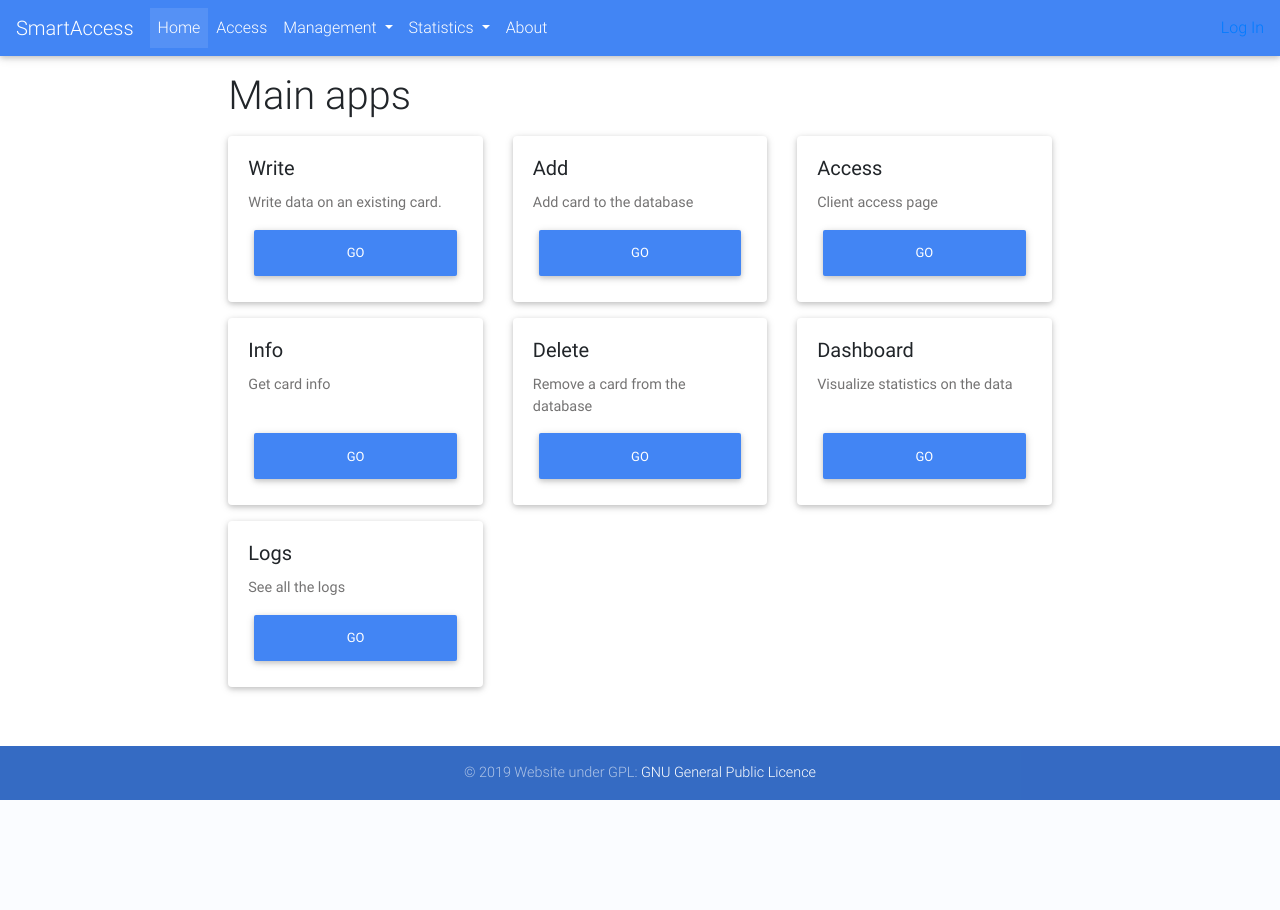
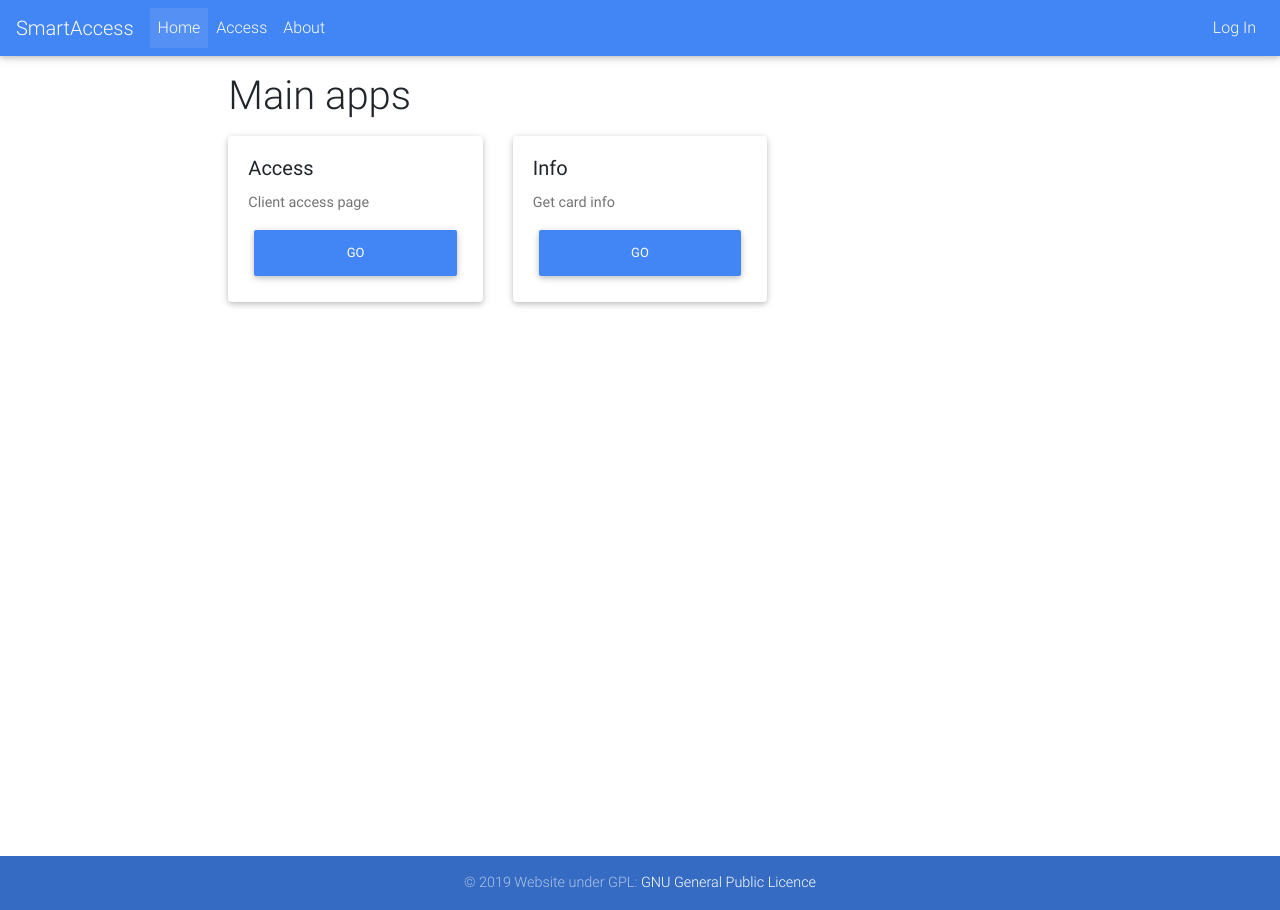
Before and after one commit to LorenzoAgnolucci/smartaccess, a Django app: page /rfid/ in a window 1280 px wide. Before the commit the page ends 800 px from the top, so only its background shows below. Run offline with Django 3.2, Linux system fonts and the light colour scheme; some libraries are stand-ins or nearby versions.

Commit message:
Different index page according to authentication

```diff
--- a/rfid/templates/rfid/access_result.html
+++ b/rfid/templates/rfid/access_result.html
@@ -8,7 +8,7 @@
         function Redirect() {
             window.location="{% url 'rfid:access_main' %}";
         }
-        setTimeout('Redirect()', 5000);
+        setTimeout('Redirect()', 10000);
     </script>
 
 {% endblock %}
--- a/rfid/templates/rfid/index.html
+++ b/rfid/templates/rfid/index.html
@@ -5,7 +5,7 @@
 {% block content %}
 
     <h1>Main apps</h1>
-
+    {% if user.is_authenticated %}
         {# BOOTSTRAP CARDS #}
         <div class="row">
             <div class="col-sm-4 py-2" style="max-width: 18rem;">
@@ -29,30 +29,15 @@
             <div class="col-sm-4 py-2" style="max-width: 18rem;">
                 <div class="card h-100">
                     <div class="card-body d-flex flex-column">
-                    <h5 class="card-title">Access</h5>
-                    <p class="card-text">Client access page</p>
-                    <a href="{% url 'rfid:access_main' %}" class="btn btn-primary mt-auto">Go</a>
-                </div>
-            </div>
-        </div>
-        <div class="col-sm-4 py-2" style="max-width: 18rem;">
-            <div class="card h-100">
-                <div class="card-body d-flex flex-column">
-                    <h5 class="card-title">Info</h5>
-                    <p class="card-text">Get card info</p>
-                    <a href="{% url 'rfid:info_card_scan' %}" class="btn btn-primary mt-auto">Go</a>
-                </div>
-            </div>
-        </div>
-        <div class="col-sm-4 py-2" style="max-width: 18rem;">
-            <div class="card h-100">
-                <div class="card-body d-flex flex-column">
                         <h5 class="card-title">Delete</h5>
                         <p class="card-text">Remove a card from the database</p>
                         <a href="{% url 'rfid:delete_card_scan' %}" class="btn btn-primary mt-auto">Go</a>
                     </div>
                 </div>
             </div>
+        </div>
+        <hr>
+        <div class="row">
             <div class="col-sm-4 py-2" style="max-width: 18rem;">
                 <div class="card h-100">
                     <div class="card-body d-flex flex-column">
@@ -72,5 +57,27 @@
                 </div>
             </div>
         </div>
+        <hr>
+    {% endif %}
+    <div class="row">
+        <div class="col-sm-4 py-2" style="max-width: 18rem;">
+            <div class="card h-100">
+                <div class="card-body d-flex flex-column">
+                    <h5 class="card-title">Access</h5>
+                    <p class="card-text">Client access page</p>
+                    <a href="{% url 'rfid:access_main' %}" class="btn btn-primary mt-auto">Go</a>
+                </div>
+            </div>
+        </div>
+        <div class="col-sm-4 py-2" style="max-width: 18rem;">
+            <div class="card h-100">
+                <div class="card-body d-flex flex-column">
+                    <h5 class="card-title">Info</h5>
+                    <p class="card-text">Get card info</p>
+                    <a href="{% url 'rfid:info_card_scan' %}" class="btn btn-primary mt-auto">Go</a>
+                </div>
+            </div>
+        </div>
+    </div>
 
 {% endblock %}
--- a/templates/base.html
+++ b/templates/base.html
@@ -1,7 +1,7 @@
 {% load staticfiles %}
 
 <!doctype html>
-<html lang="en">
+<html lang="en" class="h-100">
 <head>
     <meta charset="utf-8">
     <meta name="viewport" content="width=device-width, initial-scale=1, shrink-to-fit=no">
@@ -22,12 +22,12 @@
 
 </head>
 
-<body>
+<body class="h-100">
 
 {% block nav %}
 {% endblock %}
 
-<div class="container h-100 pt-3 flex-column mw-100">
+<div class="container h-100 pt-3 mw-100">
     <div class="row justify-content-center mt-auto">
         {% block outer %}
             <div class="col-lg-8">
@@ -37,9 +37,8 @@
         {% endblock %}
     </div>
 </div>
-<div class="fixed-bottom">
     <!-- Footer -->
-    <footer class="page-footer font-small" style="background-color: #4285F4">
+    <footer id="sticky-footer" class="page-footer font-small" style="background-color: #4285F4">
 
         <!-- Copyright -->
         <div class="footer-copyright text-center py-3 bottom">© 2019 Website under GPL:
@@ -48,6 +47,5 @@
         <!-- Copyright -->
 
     </footer>
-</div>
 </body>
 </html>
--- a/templates/base_site.html
+++ b/templates/base_site.html
@@ -16,6 +16,7 @@
                 <li class="nav-item">
                     <a class="nav-link" href="{% url 'rfid:access_main' %}">Access</a>
                 </li>
+                {% if user.is_authenticated %}
                 <li class="nav-item dropdown">
                     <a class="nav-link dropdown-toggle" href="#" id="navbarDropdown" role="button"
                        data-toggle="dropdown"
@@ -41,6 +42,7 @@
                         <a class="dropdown-item" href="{% url 'rfid:logs' %}">Logs</a>
                     </div>
                 </li>
+                {% endif %}
                 <li class="nav-item">
                     <a class="nav-link" href="{% url 'rfid:about' %}">About</a>
                 </li>
@@ -57,7 +59,7 @@
                     </li>
                 {% else %}
                     <li class="nav-item">
-                        <a class="navbar-link" href="{% url 'login' %}">Log In</a>
+                        <a class="nav-link" href="{% url 'login' %}">Log In</a>
                     </li>
                 {% endif %}
             </ul>
```
Also changed, not shown: db.sqlite3. Lines whose indentation alone changed are shown as unchanged.
